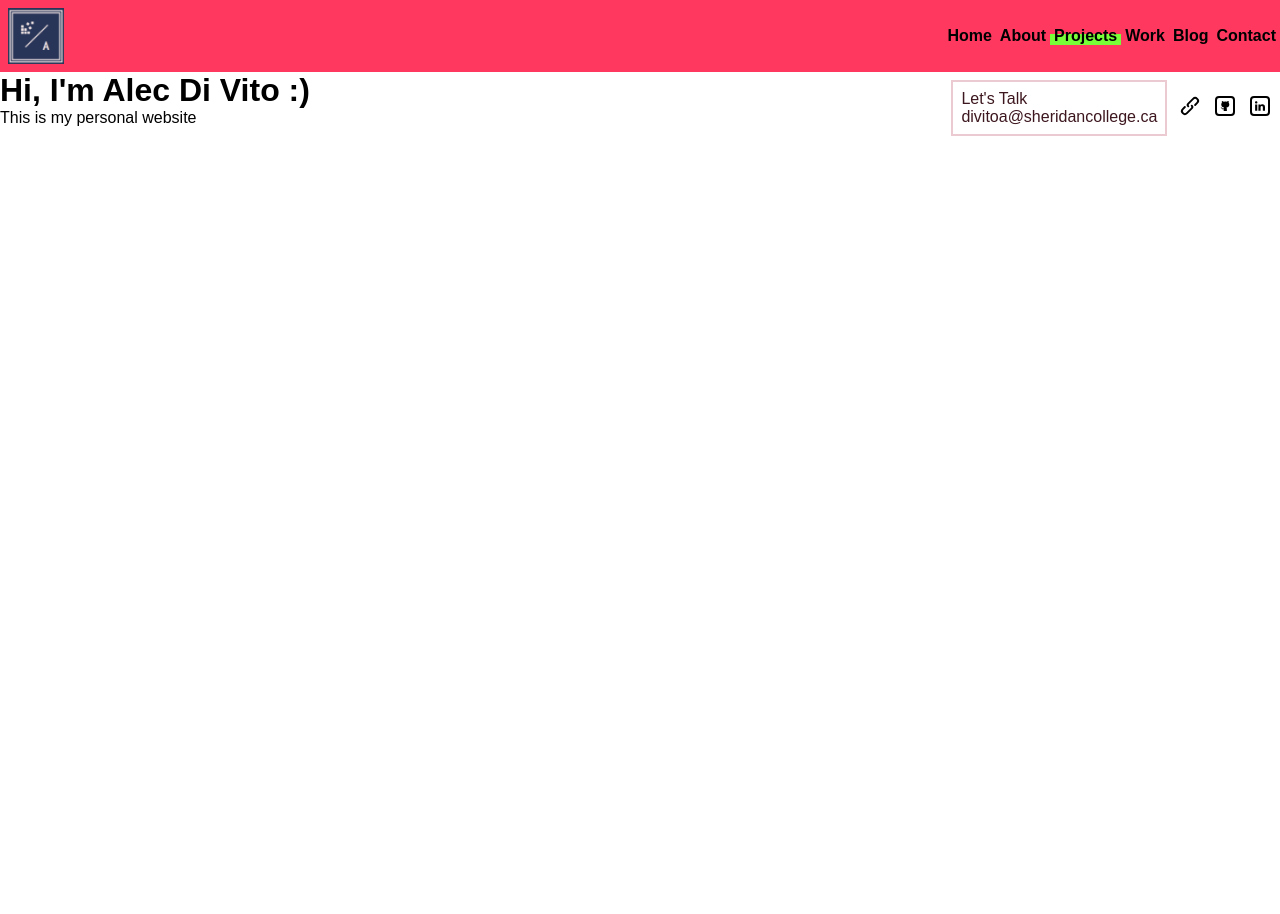
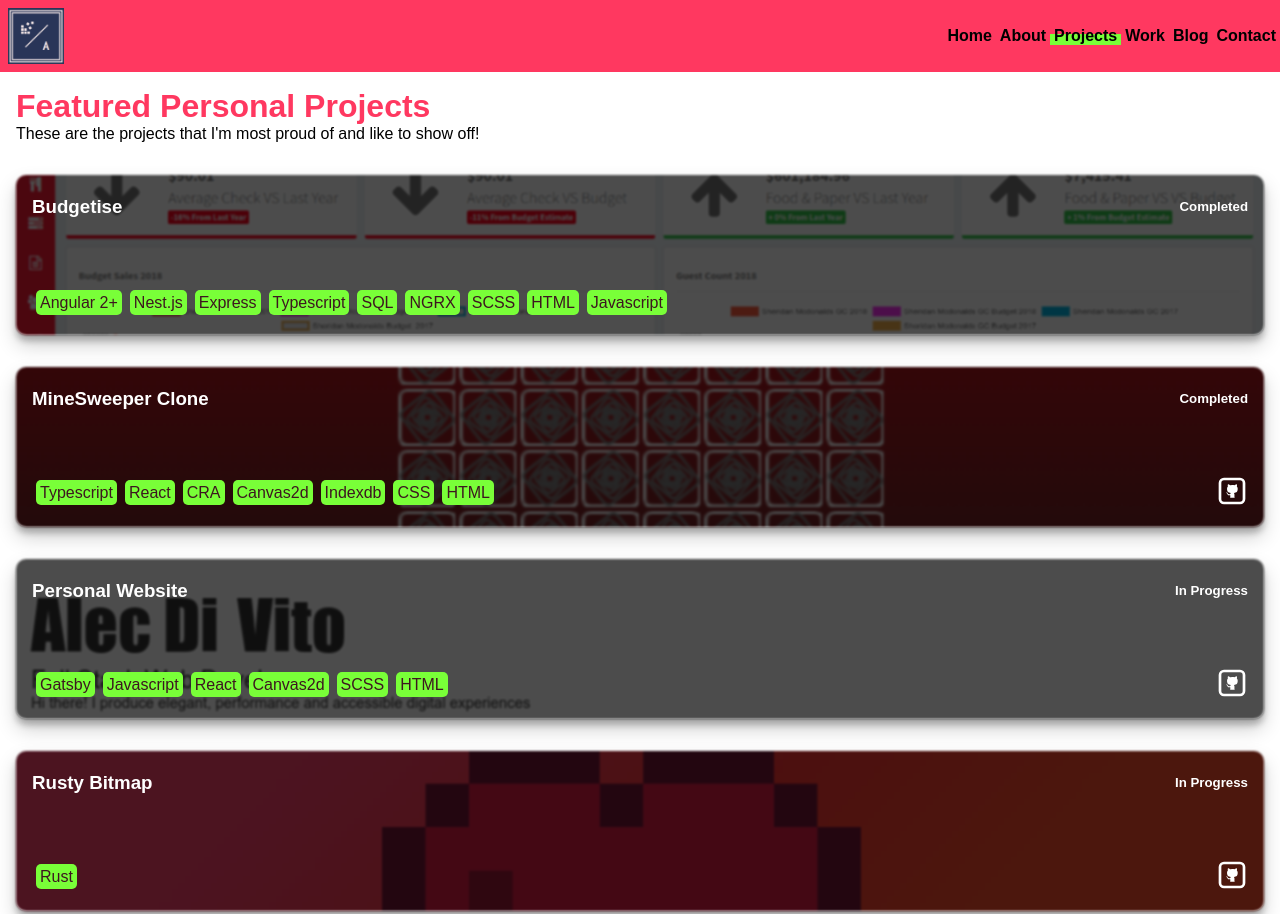
Before and after one commit to AlecDivito/web-resume, a Gatsby site: page /personal in a window 1280 px wide. Shown: the top 914 px of the page. Before the commit the page ends 800 px from the top, so only its background shows below. Built offline with nearby package versions, Linux system fonts and the light colour scheme; Gatsby itself is replaced by a stand-in of ours.

Commit message:
finished featured projects on personal page

```diff
--- a/gatsby-config.js
+++ b/gatsby-config.js
@@ -53,6 +53,43 @@
         link: "/personal",
         section: 'Personal',
       }
+    ],
+    personalProjects: [
+      {
+        picId: "budgetise",
+        title: "Budgetise",
+        stage: "Completed",
+        technologies: ["Angular 2+", "Nest.js", "Express", "Typescript", "SQL", "NGRX", "SCSS", "HTML", "Javascript"],
+        githubLink: null,
+      },
+      {
+        picId: "bombFinder",
+        title: "MineSweeper Clone",
+        stage: "Completed",
+        technologies: ["Typescript", "React", "CRA", "Canvas2d", "Indexdb", "CSS", "HTML"],
+        githubLink: "https://github.com/AlecDivito/bomb-finder"
+      },
+      {
+        picId: "personalWebsite",
+        title: "Personal Website",
+        stage: "In Progress",
+        technologies: ["Gatsby", "Javascript", "React", "Canvas2d", "SCSS", "HTML"],
+        githubLink: "https://github.com/AlecDivito/bomb-finder"
+      },
+      {
+        picId: "bitmap",
+        title: "Rusty Bitmap",
+        stage: "In Progress",
+        technologies: ["Rust"],
+        githubLink: "https://github.com/AlecDivito/rusty-bitmap"
+      },
+      {
+        picId: "tetris",
+        title: "Tetris Clone",
+        stage: "In Progress",
+        technologies: ["Rust", "Typescript", "Canvas2d", "CSS", "HTML"],
+        githubLink: "https://github.com/AlecDivito/weby-rusty-tetris"
+      },
     ]
   },
   plugins: [
--- a/src/components/nav.js
+++ b/src/components/nav.js
@@ -7,7 +7,7 @@
   <nav className="nav">
     <div className="nav--header">
         <Link to="/" className="nav__logo">
-        <Logo />
+          <Logo />
         </Link>
 
         <div className="burger--wrapper">
@@ -31,7 +31,9 @@
         </Link>
         ))}
       </div>
-      {children}
+      <div className="nav__children">
+        {children}
+      </div>
     </div>
   </nav>
 )
--- a/src/pages/personal.js
+++ b/src/pages/personal.js
@@ -1,14 +1,106 @@
 import React from "react";
-
 import Layout from "../components/layout";
 import SEO from "../components/seo";
+import { useStaticQuery, graphql } from "gatsby";
+import Img from "gatsby-image";
 
-const PersonalsPage = () => (
-    <Layout>
-        <SEO title="About Alec" />
-        <h1>Hi, I'm Alec Di Vito :)</h1>
-        <p>This is my personal website</p>
-    </Layout>
-);
+import githubIcon from "../images/github-square.svg";
+import "./personal.scss";
+
+const PersonalsPage = () => {
+    const data = useStaticQuery(graphql`
+        query SitePersonalPageQuery {
+            site {
+                siteMetadata {
+                    personalProjects {
+                        picId
+                        title
+                        stage
+                        technologies
+                        githubLink
+                    }
+                }
+            }
+            budgetise: file(relativePath: { eq: "budgetise.png" }) {
+                childImageSharp {
+                    fluid(maxWidth: 300) {
+                        ...GatsbyImageSharpFluid
+                    }
+                }
+            }
+            bombFinder: file(relativePath: { eq: "bomb-finder.png" }) {
+                childImageSharp {
+                    fluid(maxWidth: 300) {
+                        ...GatsbyImageSharpFluid
+                    }
+                }
+            }
+            bitmap: file(relativePath: { eq: "bitmap_logo.png" }) {
+                childImageSharp {
+                    fluid(maxWidth: 300) {
+                        ...GatsbyImageSharpFluid
+                    }
+                }
+            }
+            tetris: file(relativePath: { eq: "tetris.png" }) {
+                childImageSharp {
+                    fluid(maxWidth: 300) {
+                        ...GatsbyImageSharpFluid
+                    }
+                }
+            }
+            personalWebsite: file(relativePath: { eq: "PersonalWebsite.png" }) {
+                childImageSharp {
+                    fluid(maxWidth: 300) {
+                        ...GatsbyImageSharpFluid
+                    }
+                }
+            }
+        }
+    `)
+
+    return (
+        <Layout>
+            <SEO title="Projects" />
+            <div className="personal">
+                <h1 className="personal__header">Featured Personal Projects</h1>
+                <p>These are the projects that I'm most proud of and like to show off!</p>
+                <div>
+                {data.site.siteMetadata.personalProjects.map((t, i) =>
+                    <div className="card" key={i} >
+                        <Img
+                            css={{ top: 0, left: 0, right: 0, bottom: 0 }}
+                            style={{ position: `absolute`, borderRadius: "10px", filter: `blur(1px) brightness(30%)`, width: `100%`, height: `100%`}}
+                            fluid={data[t.picId].childImageSharp.fluid}
+                        />
+                        <div className="card__content">
+                            <div className="card__header">
+                                <h3>{t.title}</h3>
+                                <h5>{t.stage}</h5>
+                            </div>
+                            <div className="card__footer">
+                                <div className="card__footer__tags">
+                                    {t.technologies.map((t, i) => <span className="tag" key={i} >{t}</span>)}
+                                </div>
+                                {(t.githubLink)
+                                    ? <a href={t.githubLink} target="_blank" rel="noopener noreferrer">
+                                        <img className="card__footer__link" alt="Github Url for title" src={githubIcon} />
+                                    </a>
+                                    : null
+                                }
+                            </div>
+                        </div>
+                    </div>
+                )}
+                </div>
+                <h1 className="personal__header">Other Personal Project</h1>
+                <p>
+                    These are projects I worked on when I was younger and less experienced
+                    or just weren't able to fully finish
+                </p>
+            </div>
+        </Layout>
+    )
+};
 
 export default PersonalsPage;
--- /dev/null
+++ b/src/pages/personal.scss
@@ -0,0 +1,92 @@
+$primary-color: #FF3860;
+$accent-color:  #79FF38;
+$dark-shade: #3d171f;
+$light-shade: #ebcad1;
+
+
+.personal {
+    padding: 1rem;
+
+    &__header {
+        color: $primary-color;
+    }
+}
+
+.tag {
+    margin: 0px 4px;
+    padding: 4px;
+    border-radius: 5px;
+    color: $dark-shade;
+    background: $accent-color;
+    line-height: 2rem;
+}
+
+.card {
+    margin: 2rem 0px;
+    position: relative;
+    display: block;
+    width: 100%;
+    height: 160px;
+    border-radius: 10px;
+    box-shadow: 0 10px 20px rgba(0,0,0,0.19), 0 6px 6px rgba(0,0,0,0.23);
+
+    &:after {
+        content: "";
+        position: absolute;
+        width: 95%;
+        height: 100%;
+        top: 5%;
+        left: calc(5% / 2);
+        z-index: -1;
+        border-radius: 50px;
+        filter: blur(10px);
+    }
+
+    &__content {
+        position: absolute;
+        left: 0;
+        right: 0;
+        top: 0;
+        bottom: 0;
+        width: 100%;
+        height: 100%;
+        padding: 1rem;
+        display: flex;
+        flex-direction: column;
+        justify-content: space-between;
+    }
+
+    &__header {
+        display: flex;
+        flex-direction: row;
+        justify-content: space-between;
+
+        h3, h5 {
+            line-height: 2rem;
+            color: #fff;
+        }
+    }
+
+    &__footer {
+        display: flex;
+        flex-direction: row;
+        justify-content: space-between;
+
+        &__tags {
+            white-space: nowrap;
+            text-overflow: ellipsis;
+            overflow: hidden;
+            align-self: center;
+            max-width: 100%;
+            box-sizing: border-box;
+            display: inline-block;
+        }
+
+        &__link {
+            width: 32px;
+            height: 32px;
+            margin-left: 1rem;
+            filter: invert(1);
+        }
+    }
+}
```
Also changed, not shown: src/images/PersonalWebsite.png (added).
